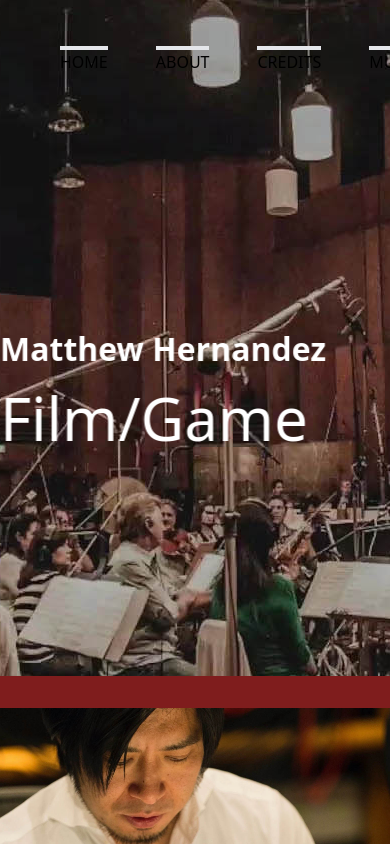
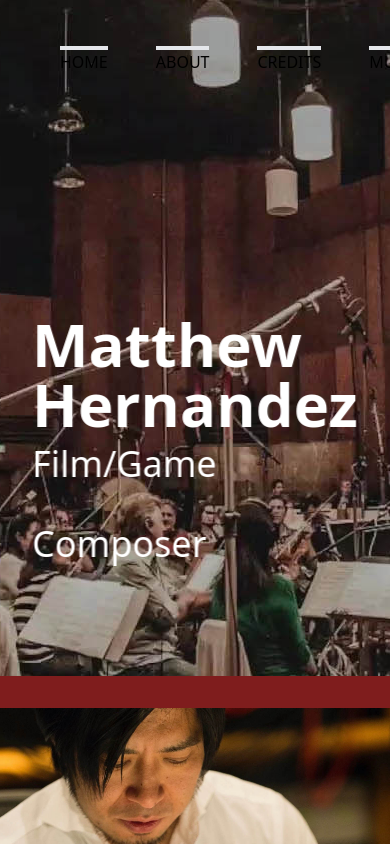
Before and after one commit to Cyber-Digital-llc/Matthews-Portfolio-Website-FE, a Next.js app: page / in a window 390 px wide. Shown: the top 844 px of the page. Built offline with nearby package versions, Linux system fonts and the light colour scheme.

Commit message:
working on mobile responsiveness

```diff
--- a/components/Header.jsx
+++ b/components/Header.jsx
@@ -8,7 +8,7 @@ const Header = () => {
     // <>
     <div
       id="home"
-      className=" bg-fit lg:bg-cover 2xl:bg-cover bg-center bg-headerBGI bg-fixed md:w-[100vw] xl:h-[97vh]  mx-auto flex items-center  justify-center pt-16  flex-col lg:items-center  md:h-screen md:max-h-[1198px] min-h-[676px]  sm:min-h-[724px] md:min-h-[828px] 2xl:min-h-[940px] 2xl:h-[800px] w-full scrollbar-hide  relative overflow-y-auto overflow-x-hidden md:overflow-x-visible md:overflow-y-visible"
+      className=" px-10 bg-fit  bg-no-repeat lg:bg-cover 2xl:bg-cover bg-center bg-headerBGI bg-fixed md:w-[100vw] xl:h-[97vh]  mx-auto flex items-center  justify-center pt-16  flex-col lg:items-center  md:h-screen md:max-h-[1198px] min-h-[676px]  sm:min-h-[724px] md:min-h-[828px] 2xl:min-h-[940px] 2xl:h-[800px] w-full scrollbar-hide  relative overflow-y-auto overflow-x-hidden md:overflow-x-visible md:overflow-y-visible"
     >
       {/* //     <div className="flex-col">
     //       <h1 className="font-bold text-8xl pt-2 text-[32px] sm:text-6xl xl:text-8xl my-8 mb-2 md:mt-10 md:my-12 md:mb-6 ">
@@ -18,12 +18,16 @@ const Header = () => {
     //     </div>
     //    */}
       {/* // </> */}
-      <div className={styles.container} onClick={() => set((state) => !state)}>
+      <div className="flex" onClick={() => set((state) => !state)}>
         <Trail open={open}>
-          <span className="font-bold text-8xl pt-2 pb-2 text-[32px] sm:text-6xl xl:text-8xl my-8 mb-2 md:mt-10 md:my-12 md:mb-6">
+          <span className="flex font-bold text-6xl pt-2 pb-6  sm:text-6xl xl:text-8xl my-8 mb-2 md:mt-10 md:my-12 md:mb-6">
             Matthew Hernandez
           </span>
-          <span className="text-6xl">Film/Game Composer</span>
+          <div className="pt-5">
+            <span className="pt-9 text-4xl xl:text-5xl">
+              Film/Game Composer
+            </span>
+          </div>
         </Trail>
       </div>
     </div>
```
